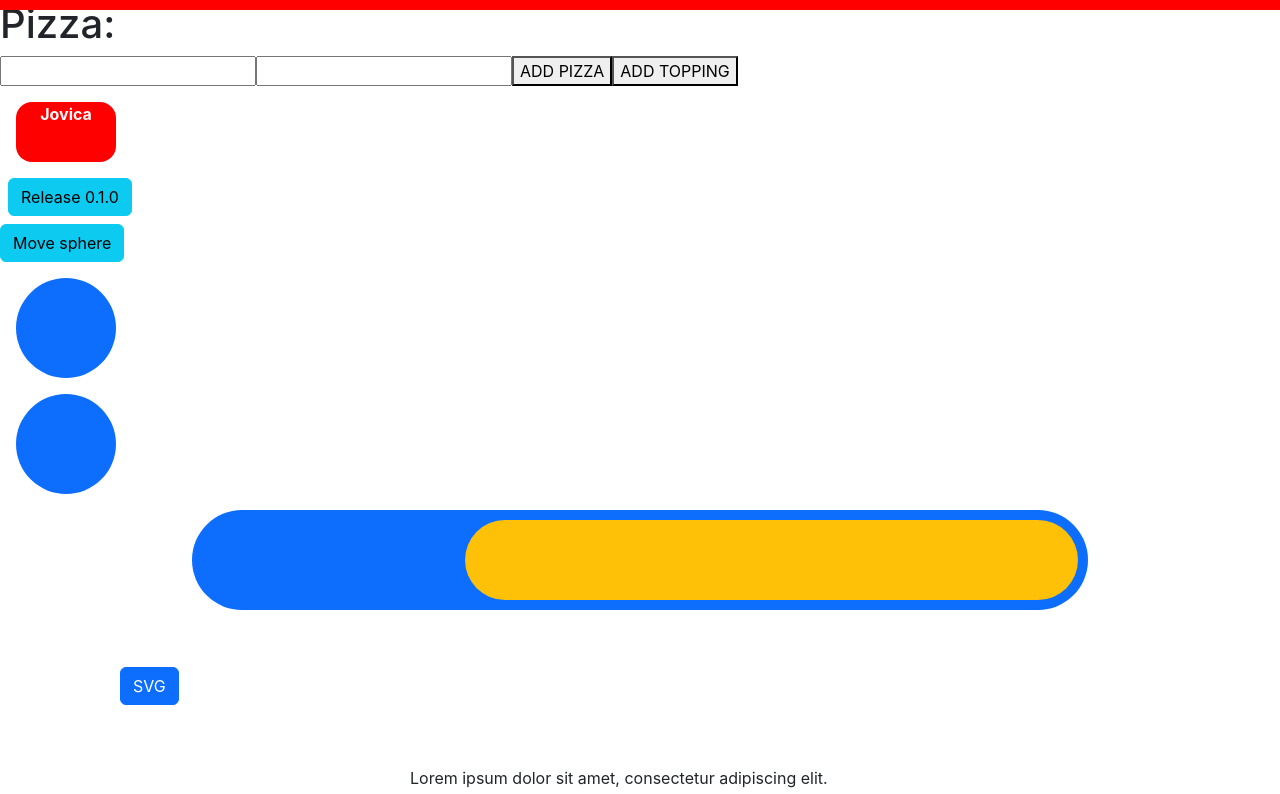
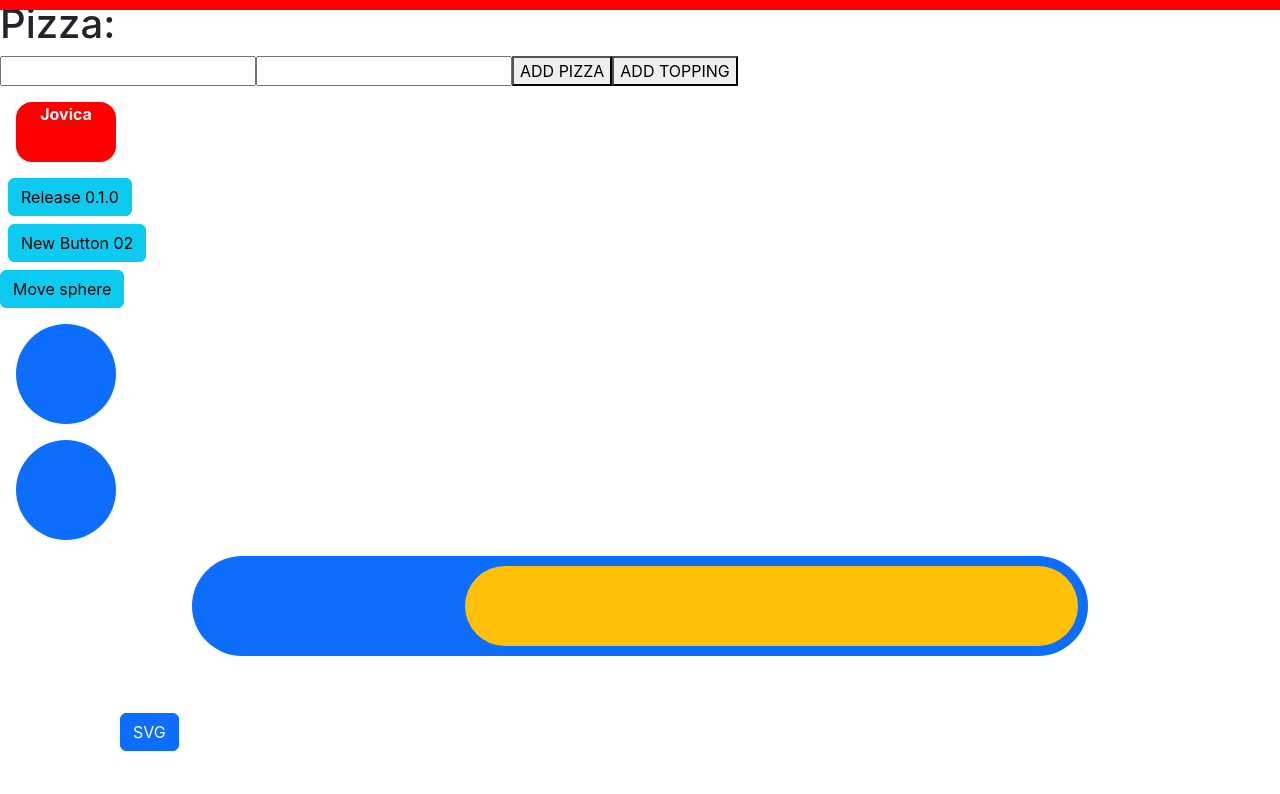
Before and after one commit to 3dgenerik/framer-motion.github.io, a React (Create React App) app: page / in a window 1280 px wide. Shown: the top 794 px of the page. Built offline with nearby package versions, Linux system fonts and the light colour scheme.

Commit message:
[Feature] add button 02

```diff
--- a/src/components/Home.tsx
+++ b/src/components/Home.tsx
@@ -95,6 +95,15 @@ export const Home :React.FC<HomeProps> = ({num}) => {
 
             >Release 0.1.0</motion.button>
 
+<motion.button
+                whileHover={{
+                    scale:1.3,
+                    originX:0
+                }}
+                className='btn btn-info m-2 d-block'
+
+            >New Button 02</motion.button>
+
             <button className="btn btn-info" onClick={()=>setIsMoved(!isMoved)}>Move sphere</button>
             <motion.div
                 style={{width:'100px', height:'100px'}}
```
